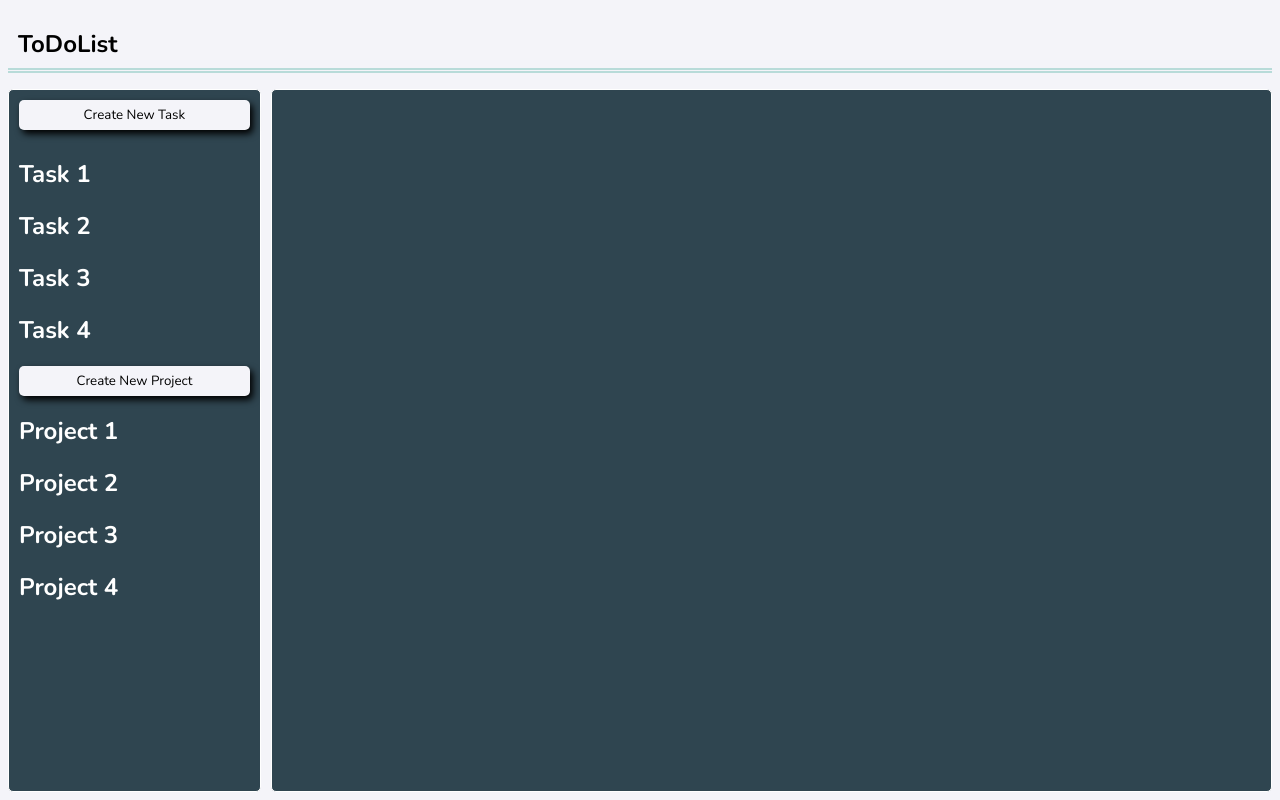
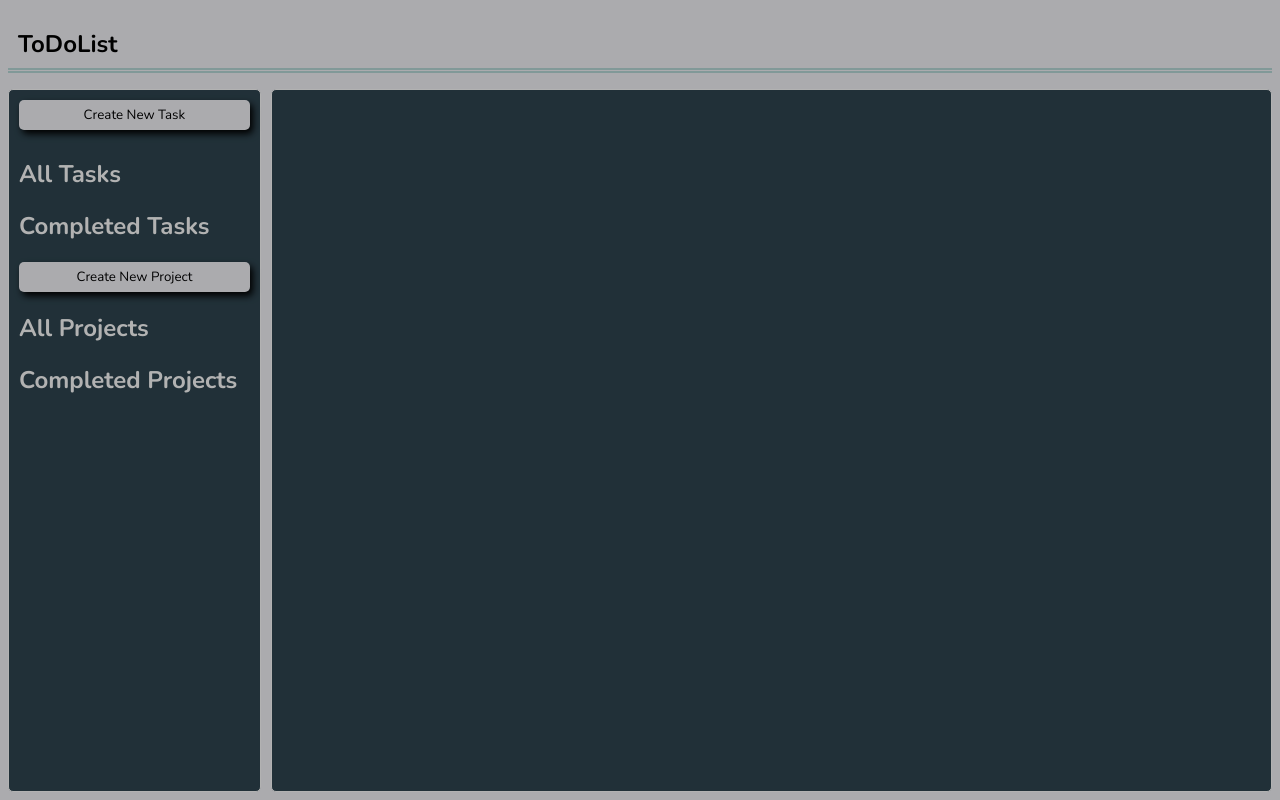
Before and after one commit to CTMendoza/OP-ToDo-List, a website built with webpack: page src/template.html in a window 1280 px wide. Both pictures are taken after a click on the button "Create New Task". Built offline with nearby package versions, Linux system fonts and the light colour scheme.

Commit message:
Added functionality to the html buttons Added an event listener when clicking the created task and project buttons that exposes a modal that will hold the forms for the user to submit later.

```diff
--- a/src/index.js
+++ b/src/index.js
@@ -1,5 +1,10 @@
 import "./styles.css";
 import { createNewTask } from "./newTask";
-
-console.log('hello');
-createNewTask();
+import { setTaskModalListener, setProjectModalListener } from "./toggleModals";
+// document.addEventListener('DOMContentLoaded', () => {
+//     setTaskModalListener();
+// });
+setTaskModalListener();
+setProjectModalListener();
+// console.log('hello');
+// createNewTask();
--- a/src/styles.css
+++ b/src/styles.css
@@ -66,3 +66,12 @@ body {
 .tasks h2:hover, .projects h2:hover {
   color: #B8DBD9;
 }
+
+#task-modal, #project-modal {
+  display: none;
+  position: fixed;
+  z-index: 1;
+  background-color: rgba(0,0,0, 0.3);
+  width: 100%;
+  height: 100%;
+}
--- a/src/template.html
+++ b/src/template.html
@@ -13,20 +13,23 @@
         <div class="sidebar">
             <div class="tasks">
                 <button class="new-task-bttn">Create New Task</button>
-                <h2>Task 1</h2>
-                <h2>Task 2</h2>
-                <h2>Task 3</h2>
-                <h2>Task 4</h2>
+                <h2>All Tasks</h2>
+                <h2>Completed Tasks</h2>
             </div>
             <div class="projects">
                 <button class="new-project-bttn">Create New Project</button>
-                <h2>Project 1</h2>
-                <h2>Project 2</h2>
-                <h2>Project 3</h2>
-                <h2>Project 4</h2>
+                <h2>All Projects</h2>
+                <h2>Completed Projects</h2>
             </div>
         </div>
         <div class="main"></div>
     </div>
+    <div id="task-modal">
+        <form action="" class="modal-content">
+
+        </form>
+    </div>
+    <div id="project-modal">
+    </div>
 </body>
 </html>
--- /dev/null
+++ b/src/toggleModals.js
@@ -0,0 +1,17 @@
+export {setTaskModalListener, setProjectModalListener}
+
+function setTaskModalListener () {
+    const taskModal = document.querySelector('#task-modal');
+    const createTaskButton = document.querySelector('.new-task-bttn');
+    createTaskButton.addEventListener('click', () => {
+    taskModal.style.display = "block";
+})
+}
+
+function setProjectModalListener () {
+    const projectModal = document.querySelector('#project-modal');
+    const createProjectButton = document.querySelector('.new-project-bttn')
+    createProjectButton.addEventListener('click', () => {
+        projectModal.style.display = 'block';
+    })
+}
```
